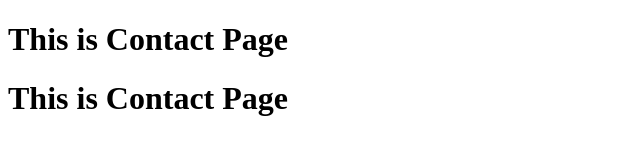
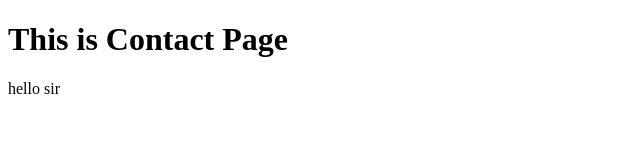
Before and after one commit to syedsohailshah/project, a plain HTML site: page contact.html in a window 1280 px wide. Shown: the whole page, without its empty margins (0-640 px from the left). Drawn offline with Linux system fonts and the light colour scheme.

Commit message:
last work contact.html

```diff
--- a/contact.html
+++ b/contact.html
@@ -7,6 +7,6 @@
 </head>
 <body>
     <h1>This is Contact Page</h1>
-     <h1>This is Contact Page</h1>
+    <p> hello sir </p>
 </body>
 </html>
```
